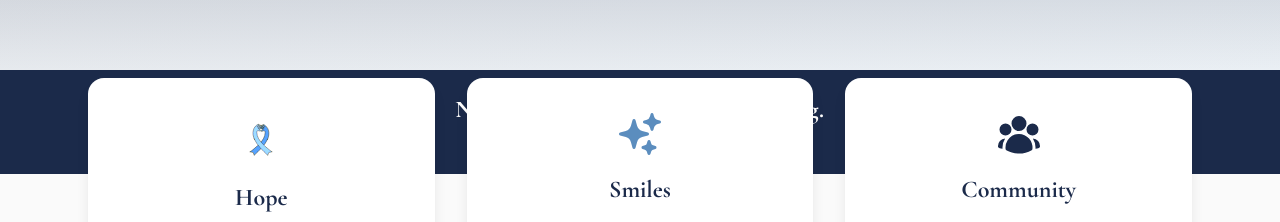
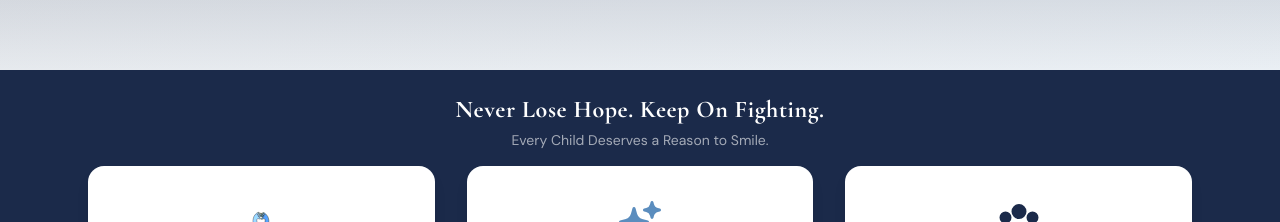
Before and after one commit to ringolearning-dot/step-of-hope, a React (Vite) app: page / in a window 1280 px wide. Shown: the part 730-952 px from the top of the page. Built offline with nearby package versions, Linux system fonts and the light colour scheme; no server answers.

Commit message:
Fix slogan text bleeding through impact cards on Home page
Co-Authored-By: Claude Opus 4.6 (1M context) <noreply@anthropic.com>

```diff
--- a/src/pages/Home.tsx
+++ b/src/pages/Home.tsx
@@ -261,7 +261,7 @@ export default function Home() {
       {/* ============================================================ */}
       {/*  SLOGAN                                                       */}
       {/* ============================================================ */}
-      <section className="bg-navy py-6">
+      <section className="bg-navy pt-6 pb-28">
         <div className="text-center px-6">
           <p className="font-display text-xl sm:text-2xl font-bold text-white tracking-wide">
             Never Lose Hope. Keep On Fighting.
```
